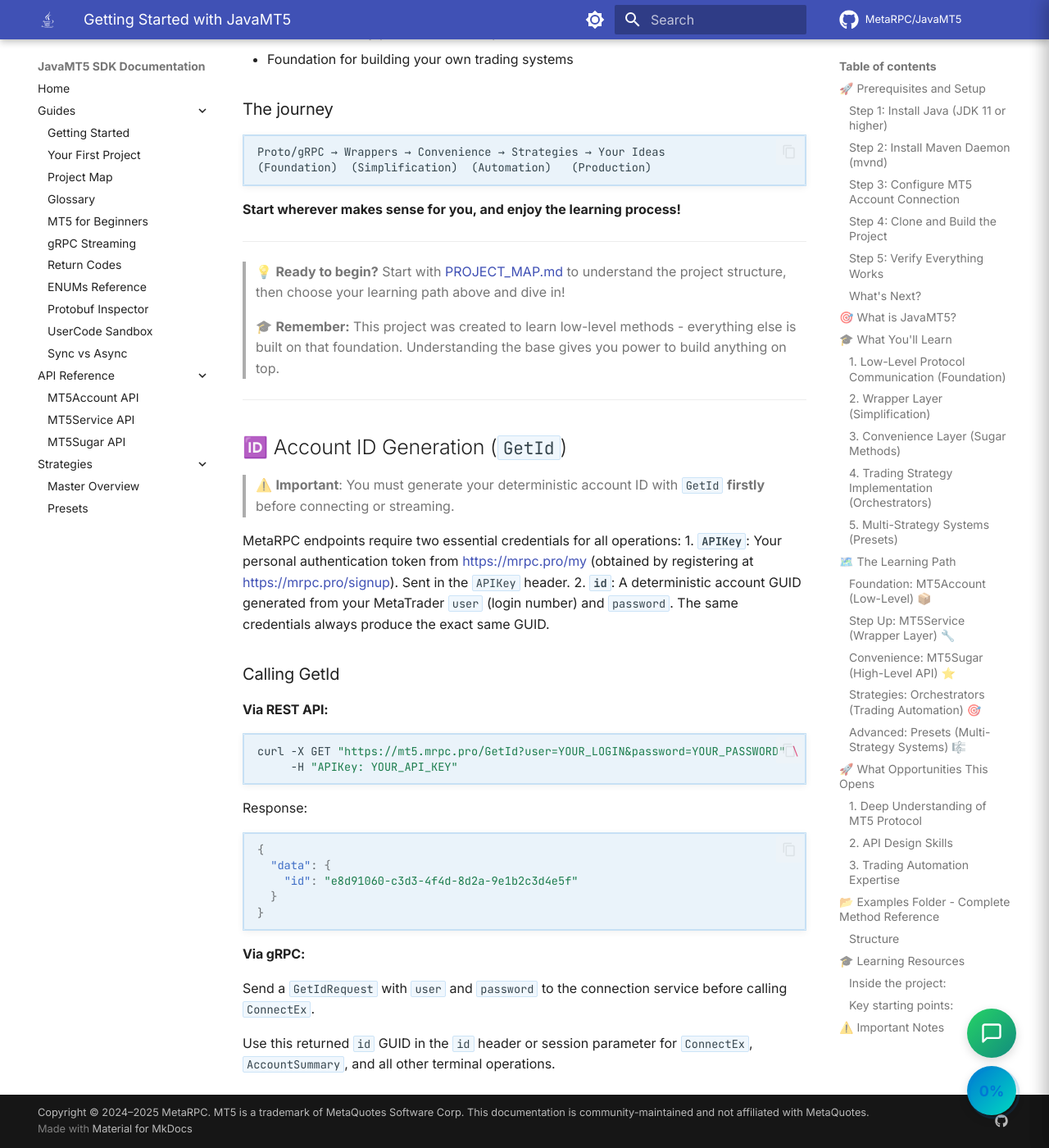
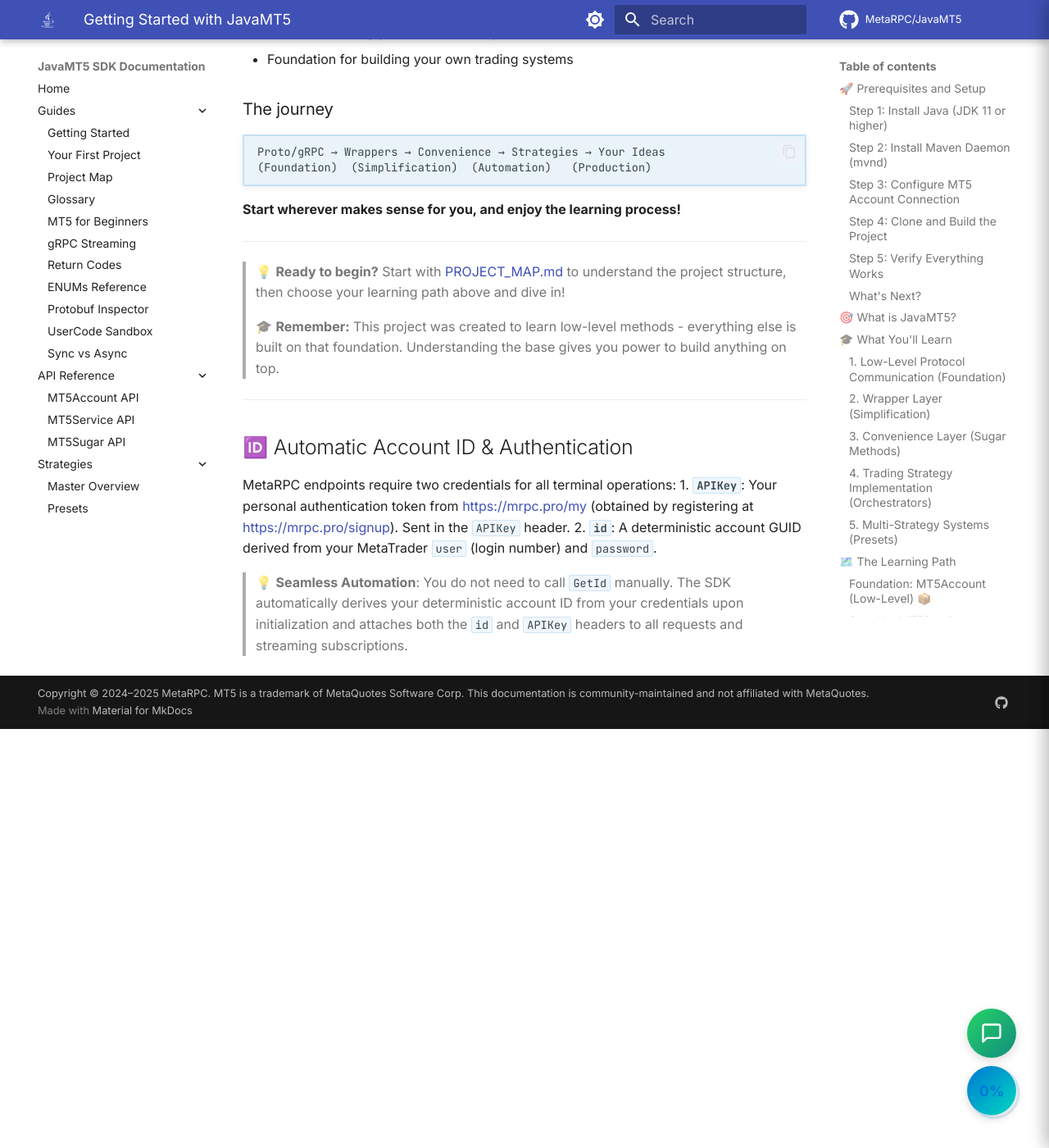
Before and after one commit to MetaRPC/JavaMT5, an MkDocs documentation site: the page built from docs/GETTING_STARTED.md, in a window 1280 px wide and 1400 px high, scrolled down 14598 px. Shown: the whole window at 82% size. Built offline with MkDocs 1.6.1 and Material for MkDocs 9.7.7, drawn with Linux system fonts in a browser that asks for light colours; comment, search, counter and statistics services are not loaded.

Commit message:
feat: automate GetId and support apiKey in Account constructor

````diff
--- a/docs/GETTING_STARTED.md
+++ b/docs/GETTING_STARTED.md
@@ -629,32 +629,10 @@
 
 ---
 
-## 🆔 Account ID Generation (`GetId`)
+## 🆔 Automatic Account ID & Authentication
 
-> ⚠️ **Important**: You must generate your deterministic account ID with `GetId` **firstly** before connecting or streaming.
+MetaRPC endpoints require two credentials for all terminal operations:
+1. **`APIKey`**: Your personal authentication token from [https://mrpc.pro/my](https://mrpc.pro/my) (obtained by registering at [https://mrpc.pro/signup](https://mrpc.pro/signup)). Sent in the `APIKey` header.
+2. **`id`**: A deterministic account GUID derived from your MetaTrader `user` (login number) and `password`.
 
-MetaRPC endpoints require two essential credentials for all operations:
-1. **`APIKey`**: Your personal authentication token from [https://mrpc.pro/my](https://mrpc.pro/my) (obtained by registering at [https://mrpc.pro/signup](https://mrpc.pro/signup)). Sent in the `APIKey` header.
-2. **`id`**: A deterministic account GUID generated from your MetaTrader `user` (login number) and `password`. The same credentials always produce the exact same GUID.
-
-### Calling GetId
-
-#### Via REST API:
-```bash
-curl -X GET "https://mt5.mrpc.pro/GetId?user=YOUR_LOGIN&password=YOUR_PASSWORD" \
-     -H "APIKey: YOUR_API_KEY"
-```
-
-Response:
-```json
-{
-  "data": {
-    "id": "e8d91060-c3d3-4f4d-8d2a-9e1b2c3d4e5f"
-  }
-}
-```
-
-#### Via gRPC:
-Send a `GetIdRequest` with `user` and `password` to the connection service before calling `ConnectEx`.
-
-Use this returned `id` GUID in the `id` header or session parameter for `ConnectEx`, `AccountSummary`, and all other terminal operations.
+> 💡 **Seamless Automation**: You do not need to call `GetId` manually. The SDK automatically derives your deterministic account ID from your credentials upon initialization and attaches both the `id` and `APIKey` headers to all requests and streaming subscriptions.
````
Also changed, not shown: README.md (+5 -21 lines), docs/All_Guides/GETTING_STARTED.md (+5 -27 lines), docs/All_Guides/Your_First_Project.md (+5 -20 lines), 1 other file.
